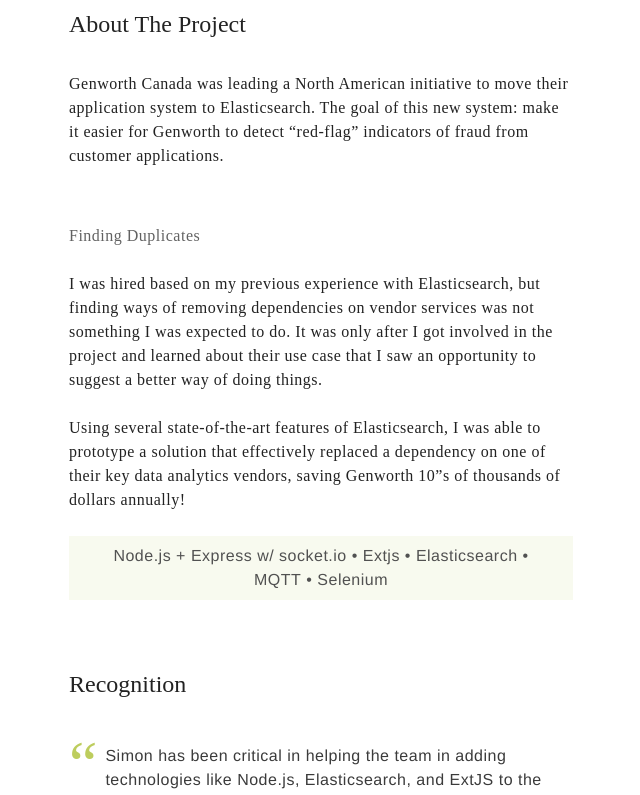
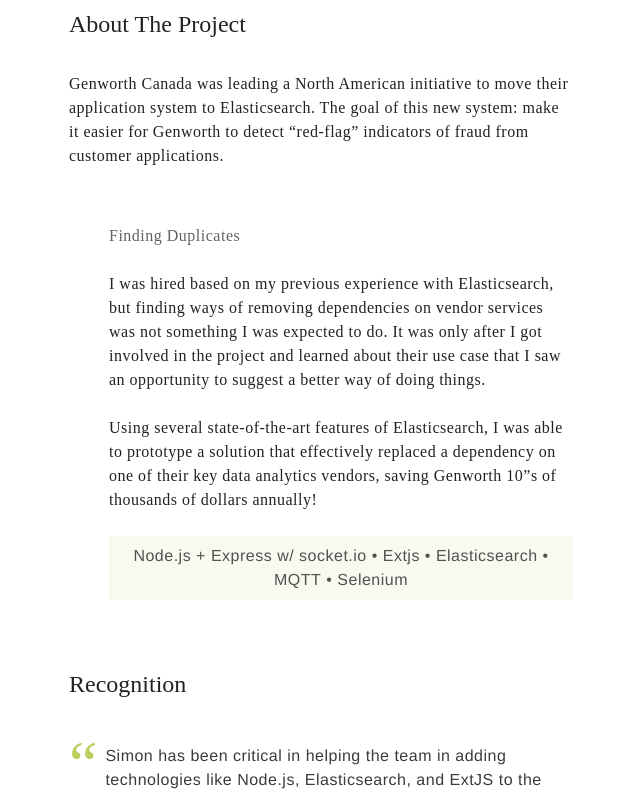
Before and after one commit to cheftechnical/simonyates, a React (Create React App) app: page /work/genworth-canada in a window 1280 px wide. Shown: the part 438-1233 px from the top of the page, without its empty margins (143-783 px from the left). Built offline with nearby package versions, Linux system fonts and the light colour scheme; a web font is replaced by a local one.

Commit message:
Fix spacing

```diff
--- a/src/pages/WorkAt/GenworthCanada/index.tsx
+++ b/src/pages/WorkAt/GenworthCanada/index.tsx
@@ -15,6 +15,7 @@ import MyContainer from '../../../styling/MyContainer';
 import MyGridContainer from '../../../styling/MyGridContainer';
 import WorkAtLogo from '../components/WorkAtLogo';
 import Quote from '../../../components/Quote';
+import WorkAtProjects from '../components/WorkAtProjects';
 
 export default function GenworthCanada() {
 	const [sections, setSections] = React.useState();
@@ -49,13 +50,15 @@ export default function GenworthCanada() {
 								<WorkAtSectionTitle>
 									About The Project
 								</WorkAtSectionTitle>
+
 								<Typography group="primary" variant="body" weight="regular">
 									Genworth Canada was leading a North American initiative to move their application
 									system to Elasticsearch. The goal of this new system: make it easier for Genworth to
 									detect &ldquo;red-flag&rdquo; indicators of fraud from customer&nbsp;applications.
 								</Typography>
 
-								<WorkAtProject next name="Finding Duplicates"/>
+								<WorkAtProjects>
+									<WorkAtProject next name="Finding Duplicates">
 										<Typography next group="primary" variant="body" weight="regular">
 											I was hired based on my previous experience with Elasticsearch, but finding ways of
 											removing dependencies on vendor services was not something I was expected to do. It
@@ -75,6 +78,8 @@ export default function GenworthCanada() {
 											'MQTT',
 											'Selenium'
 										]}/>
+									</WorkAtProject>
+								</WorkAtProjects>
 							</Section>
 
 							<Section id="recognition" name="Recognition">
```
Lines whose indentation alone changed are shown as unchanged.
